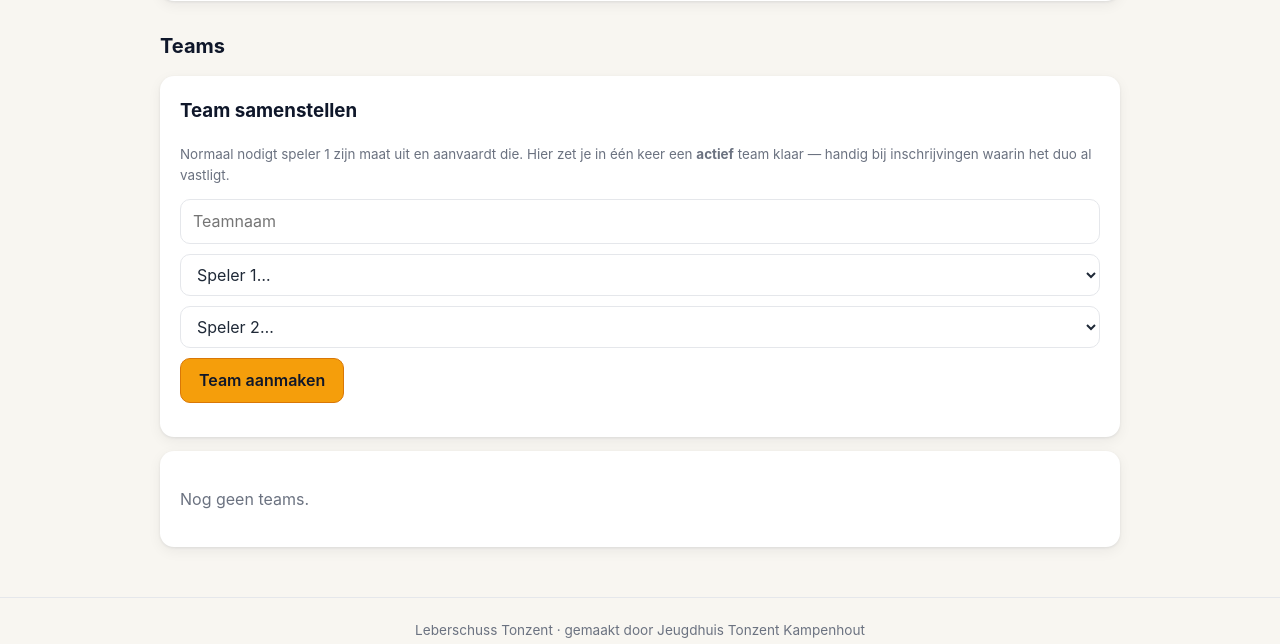
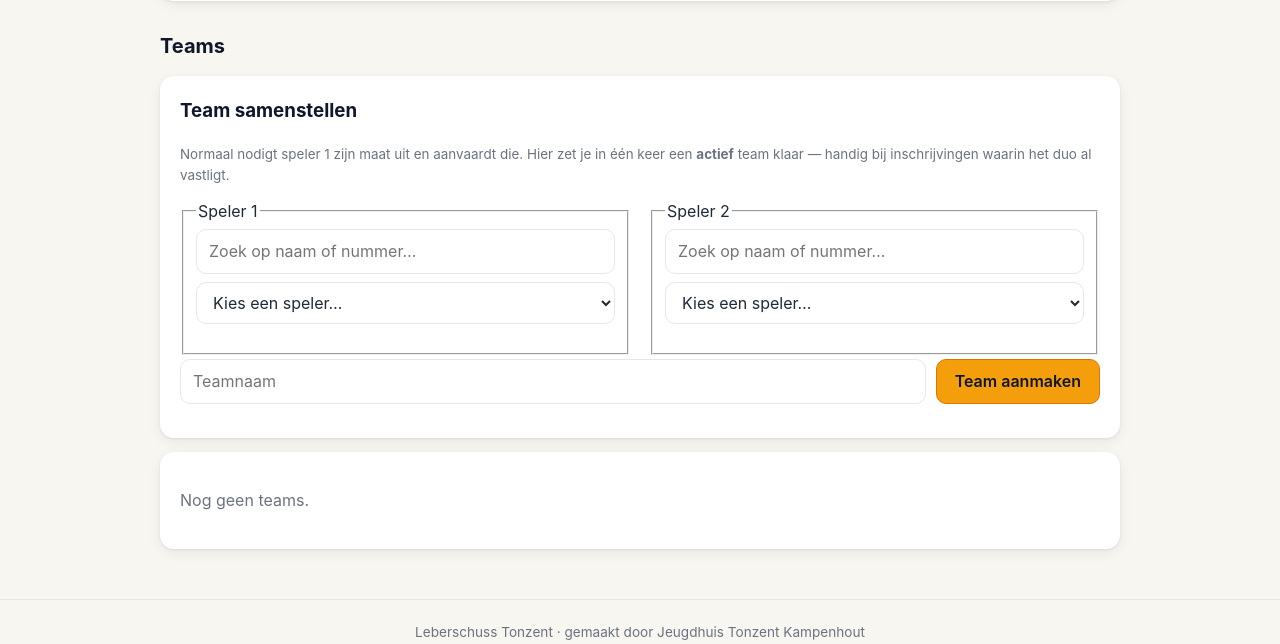
Before and after one commit to cedriclepage-4/lebershuss, a Flask app: page /admin/spelers in a window 1280 px wide. Shown: the part 1903-2547 px from the top of the page. Run offline with Flask 3, Linux system fonts and the light colour scheme; the visitor is signed in with stand-in values (Sample User, id 1); data comes from the database, SQL or seed files in the repository; tables that the repository leaves empty hold one stand-in row (values such as "Sample post"); grey boxes marked "Sample" are stand-in pictures; data that the repository does not hold is empty; some libraries are stand-ins or nearby versions.

Commit message:
filters for creating teams

```diff
--- a/static/style.css
+++ b/static/style.css
@@ -575,6 +575,13 @@
 .tegel-cijfer { margin: 8px 0 6px; font-weight: 700; color: var(--navy-donker); font-size: .95rem; }
 .aandacht-kaart { border: 1px solid #fed7aa; background: #fff7ed; }
 /* Kaart met onomkeerbare ingrepen: leegmaken, terugzetten. */
+/* Twee spelers naast elkaar kiezen (team samenstellen in het paneel). */
+.duo-keuze { display: flex; gap: 18px; flex-wrap: wrap; margin-bottom: 4px; }
+.duo-keuze fieldset { flex: 1 1 260px; min-width: 0; }
+.duo-keuze input[type="search"] { margin-bottom: 8px; }
+.duo-keuze select { width: 100%; }
+.duo-keuze p { margin: 4px 0 0; min-height: 1.1em; }
+
 /* Team dat niet gekozen kan worden (speler zit al in een ander team). */
 .keuze-vak.keuze-uit { opacity: .55; cursor: not-allowed; background: var(--fond); }
 .keuze-vak.keuze-uit strong { text-decoration: line-through; }
--- a/templates/admin_spelers.html
+++ b/templates/admin_spelers.html
@@ -255,17 +255,29 @@
   <p class="stil klein-tekst">Normaal nodigt speler 1 zijn maat uit en aanvaardt die.
      Hier zet je in één keer een <strong>actief</strong> team klaar — handig bij
      inschrijvingen waarin het duo al vastligt.</p>
-  <form method="post" action="{{ url_for('team_toevoegen') }}" class="rij-form">
-    <input type="text" name="naam" placeholder="Teamnaam" maxlength="40" required>
-    <select name="speler1" required>
-      <option value="" disabled selected>Speler 1…</option>
-      {% for p in spelers %}<option value="{{ p['id'] }}">{{ p['naam'] }} (#{{ p['id'] }})</option>{% endfor %}
-    </select>
-    <select name="speler2" required>
-      <option value="" disabled selected>Speler 2…</option>
-      {% for p in spelers %}<option value="{{ p['id'] }}">{{ p['naam'] }} (#{{ p['id'] }})</option>{% endfor %}
-    </select>
-    <button type="submit" class="knop primair">Team aanmaken</button>
+  <form method="post" action="{{ url_for('team_toevoegen') }}">
+    <div class="duo-keuze">
+      {% for nr in (1, 2) %}
+      <fieldset>
+        <legend>Speler {{ nr }}</legend>
+        <input type="search" id="speler{{ nr }}-zoek" data-filter-doel="#speler{{ nr }}-keuze"
+               placeholder="Zoek op naam of nummer…" autocomplete="off">
+        <select name="speler{{ nr }}" id="speler{{ nr }}-keuze" required
+                {% if spelers|length > 6 %}size="8"{% endif %}>
+          <option value="" disabled selected>Kies een speler…</option>
+          {% for p in spelers %}
+          <option value="{{ p['id'] }}" data-term="{{ p['naam'] }} {{ p['name'] }} {{ p['id'] }}">
+            #{{ p['id'] }} · {{ p['naam'] }}</option>
+          {% endfor %}
+        </select>
+        <p class="stil klein-tekst" id="speler{{ nr }}-teller"></p>
+      </fieldset>
+      {% endfor %}
+    </div>
+    <div class="rij-form">
+      <input type="text" name="naam" placeholder="Teamnaam" maxlength="40" required>
+      <button type="submit" class="knop primair">Team aanmaken</button>
+    </div>
   </form>
 </div>
 
```
